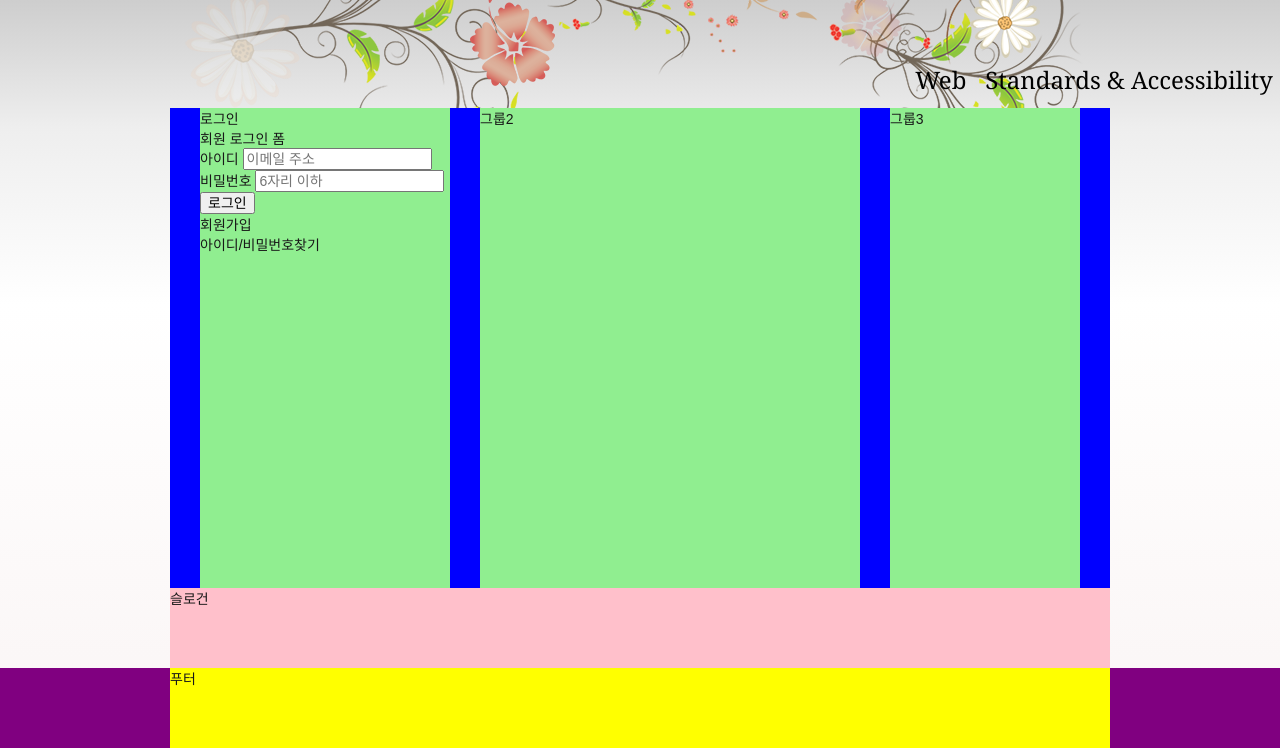
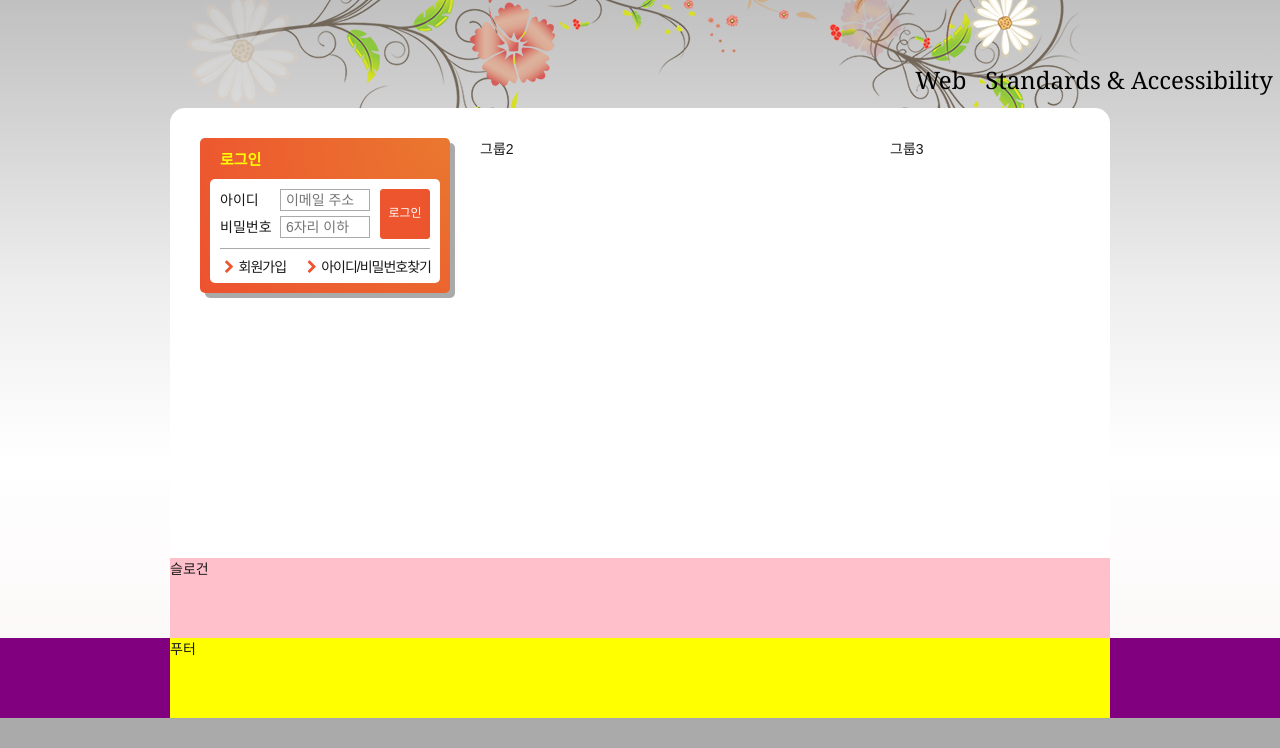
Before and after one commit to hanju0506/kpc, a plain HTML site: page main.html in a window 1280 px wide. Shown: the part 139-887 px from the top of the page. After the commit the page ends 857 px from the top, so only its background shows below. Drawn offline with Linux system fonts and the light colour scheme; a web font is replaced by a local one.

Commit message:
로그인 디자인 완성

```diff
--- a/css/stylesheet.css
+++ b/css/stylesheet.css
@@ -4,7 +4,7 @@
 @import url('normalize.css');
 @import url('reset.css');
 /* 숨김 콘텐츠 */
-.readable-hidden{
+.readable-hidden, legend{
   position: absolute;
   width: 1px;
   height: 1px;
@@ -22,7 +22,7 @@ html{
 }
 body{
   background: url('images/bg_flower.png') no-repeat 50% 0,
-  #aaa linear-gradient(#aaa 0%,#eee 30%, #fff 50%, rgb(250, 245, 245) 100%);
+  #aaa linear-gradient(#aaa 0%,#eee 50%, #fff 70%, rgb(250, 245, 245) 100%);
   color: #181818;
   font-family: 'Spoqa Han Sans', sans-serif;
   font-size: 1.4rem;
@@ -194,15 +194,16 @@ a{
 }
 /* 메인 콘텐츠 */
 .main{
-  background-color: blue;
-  height: 60vh;
-  padding: 0 30px;
+  background-color: white;
+  border-radius: 15px 15px 0 0;
+  min-height: 450px;
+  padding: 30px;
   display: flex;
   flex-direction: row;
   justify-content: space-between;
 }
 .group{
-  background-color: lightgreen;
+
 }
 .group1{
   width: 250px;
@@ -212,6 +213,68 @@ a{
 }
 .group3{
   width: 190px;
+}
+
+.login{
+  border-radius: 5px;
+  background: #ed552f radial-gradient(circle at right top,#ea782f, #ed522f);
+  box-shadow: 5px 5px 0 0 #aaa;
+  padding: 10px;
+}
+.login-heading{
+  color: #ff0;
+  font-size: 1.5rem;
+  font-weight: 700;
+  text-indent: 10px;
+}
+
+.login-form{
+  margin-top: 10px;
+  background-color: #fff;
+  border-radius: 5px 5px 0 0;
+  padding: 10px 10px 0 10px;
+}
+.login-form fieldset{
+  position: relative;
+  border-bottom: 1px solid #aaa;
+  padding-bottom: 10px;
+}
+.user-pw{
+  margin-top: 5px;
+}
+.login-form label{
+  display: inline-block;
+  width: 4em;
+}
+.login-form input{
+  width: 90px;
+  height: 22px;
+  border: 1px solid #aaa;
+  padding: 1px 1px 1px 5px;
+}
+.btn-login{
+  position: absolute;
+  top: 0;
+  right: 0;
+  width: 50px;
+  height: 50px;
+  border: 1px solid #ed552f;
+  border-radius: 3px;
+  color: #fff;
+  padding: 0 5px;
+  background-color: #ed552f;
+  font-size: 1.2rem;
+}
+.sign{
+  background-color: #fff;
+  padding: 7px 9px;
+  border-radius: 0 0 5px 5px;
+  display: flex;
+  justify-content: space-between;
+  letter-spacing: -1px;
+}
+.sign .icon-right-open::before{
+  color: #ed552f;
 }
 /* 슬로건 */
 .slogan{
--- a/main.html
+++ b/main.html
@@ -143,8 +143,8 @@
            </fieldset>
           </form>
           <ul class="sign">
-            <li><a herf="#">회원가입</a></li>
-            <li><a herf="#">아이디/비밀번호찾기</a></li>
+            <li><a herf="#" class="icon-right-open">회원가입</a></li>
+            <li><a herf="#" class="icon-right-open">아이디/비밀번호찾기</a></li>
           </ul>
         </section>
       </div>
```
